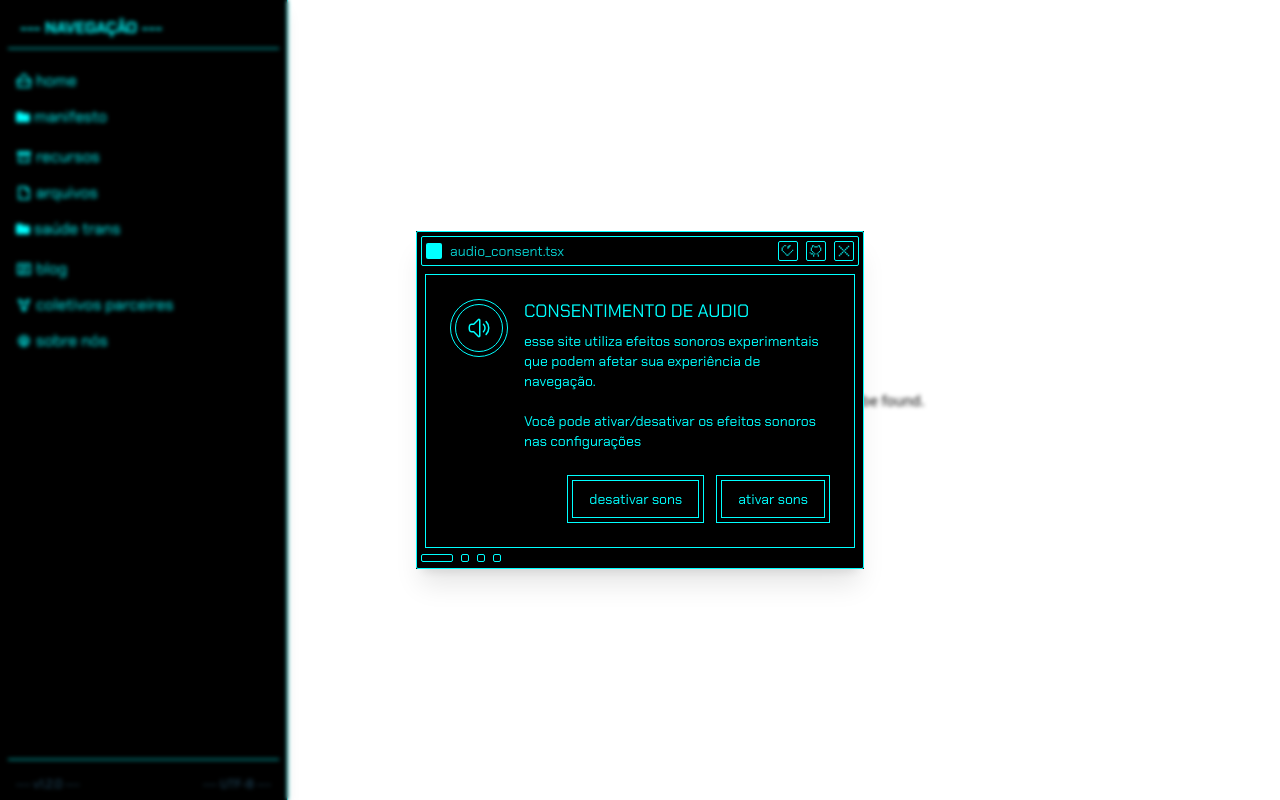
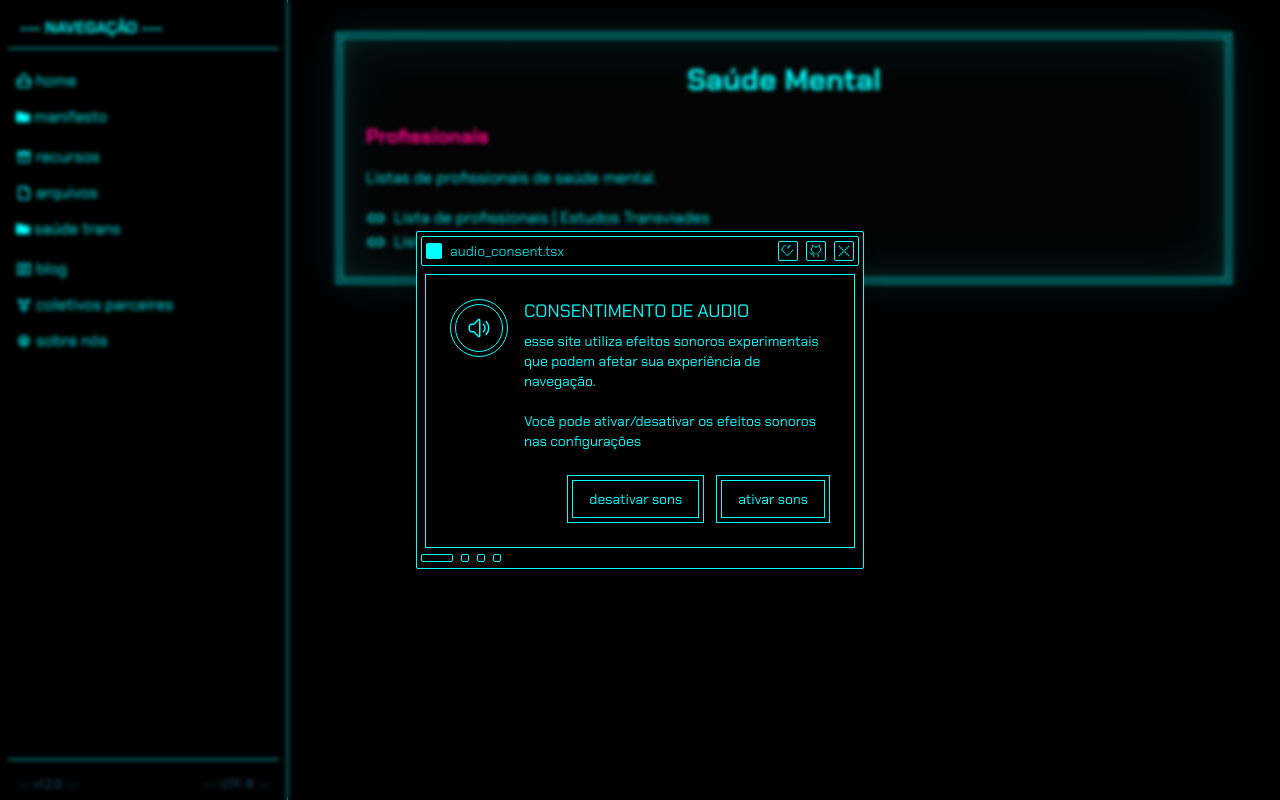
Before and after one commit to Coletivo-Anarquista-Trans/site, a Next.js app: page /saude-trans/saude-mental in a window 1280 px wide. Before the commit this address had no page. Built offline with nearby package versions, Linux system fonts and the light colour scheme.

Commit message:
feat: adicionar página saúde mental
feat-saude-mental

chore: remove deno.lock

```diff
--- a/src/app/saude-trans/page.tsx
+++ b/src/app/saude-trans/page.tsx
@@ -33,6 +33,12 @@ export default function SaudeTrans() {
             name: "cartilhas-manuais",
             path: "/saude-trans/cartilhas-manuais",
             description: "Guias, cartilhas e manuais sobre saúde, sobrevivência, direitos, etc"
+        },
+        {
+            id: "saude-mental",
+            name: "saude-mental",
+            path: "/saude-trans/saude-mental",
+            description: "Listas de profissionais amigáveis com pessoas trans"
         }
     ];
 
--- /dev/null
+++ b/src/app/saude-trans/saude-mental/page.tsx
@@ -0,0 +1,42 @@
+"use client";
+
+import CyberContainer from "@/components/atoms/CyberContainer";
+import CyberResourceIcon from "@/components/atoms/CyberResourceIcon";
+
+export default function SaudeMental() {
+    return (
+        <CyberContainer className="min-h-screen flex flex-col items-center overflow-x-hidden px-4 py-8">
+            <CyberContainer className="w-full max-w-4xl border border-accent1 p-1 crt-screen crt-curvature crt-reflection granular-effect">
+                <CyberContainer className="border border-accent1 p-6">
+                    <CyberContainer className="text-2xl sm:text-3xl font-bold text-accent1 mb-6 text-center">
+                        Saúde Mental
+                    </CyberContainer>
+
+                    <CyberContainer className="text-accent1 space-y-6">
+                        <section id="cartilha-1">
+                            <h2 className="text-xl font-bold text-accent5 mb-4">Profissionais</h2>
+                            <p className="text-accent1 mb-4">
+                                Listas de profissionais de saúde mental.
+                            </p>
+                            <div className="flex items-center">
+                                <CyberResourceIcon type="link" className="text-accent1 mr-2" />
+                                <a href="https://www.revistaestudostransviades.org/lista-de-profissionais" target="_blank" rel="noopener noreferrer" className="text-accent1 hover:underline">
+                                    Lista de profissionais | Estudos Transviades
+                                </a>
+                            </div>
+
+                            <div className="flex items-center">
+                                <CyberResourceIcon type="link" className="text-accent1 mr-2" />
+                                <a href="https://docs.google.com/spreadsheets/u/1/d/e/2PACX-1vQBCl7flmc6Q4-JI6L4RhcdQZquIh-qlKr8oGF_YDKELDBlOqve3vyv2fqGBeOQVhuVBGYu1ijAUMha/pubhtml?gid=453695488&single=true&pli=1" target="_blank" rel="noopener noreferrer" className="text-accent1 hover:underline">
+                                    Lista de Indicações - Psicólogues Não-Mono
+                                </a>
+                            </div>
+                        </section>
+
+
+                    </CyberContainer>
+                </CyberContainer>
+            </CyberContainer>
+        </CyberContainer>
+    );
+}
--- a/src/components/organism/CyberSidebar/index.tsx
+++ b/src/components/organism/CyberSidebar/index.tsx
@@ -150,6 +150,7 @@ const HARDCODED_SECTIONS = {
     { id: "servicos-publicos", parent: "saude-trans", label: "serviços públicos" },
     { id: "casas-acolhimento", parent: "saude-trans", label: "casas de acolhimento" },
     { id: "cartilhas-manuais", parent: "saude-trans", label: "cartilhas e manuais" },
+    { id: "saude-mental", parent: "saude-trans", label: "saúde mental" },
   ],
 };
 
```
Also changed, not shown: 1 other file (tests, documents, lock files or other folders).
